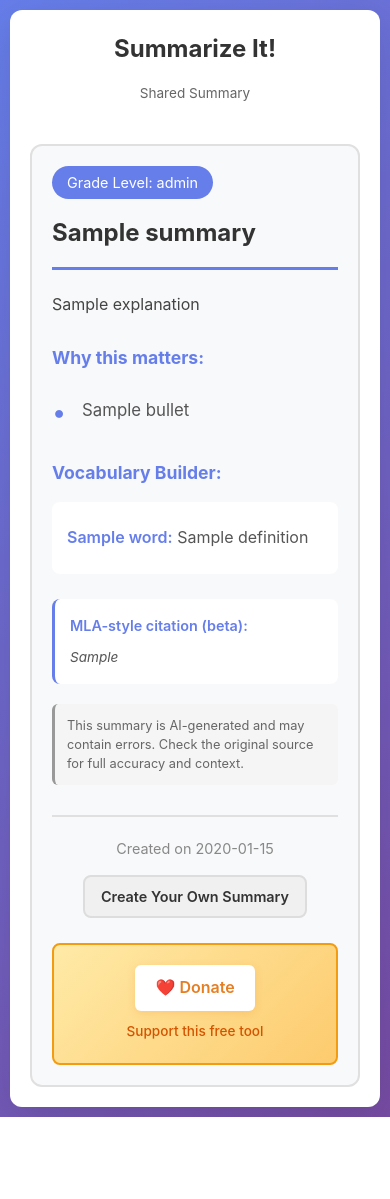
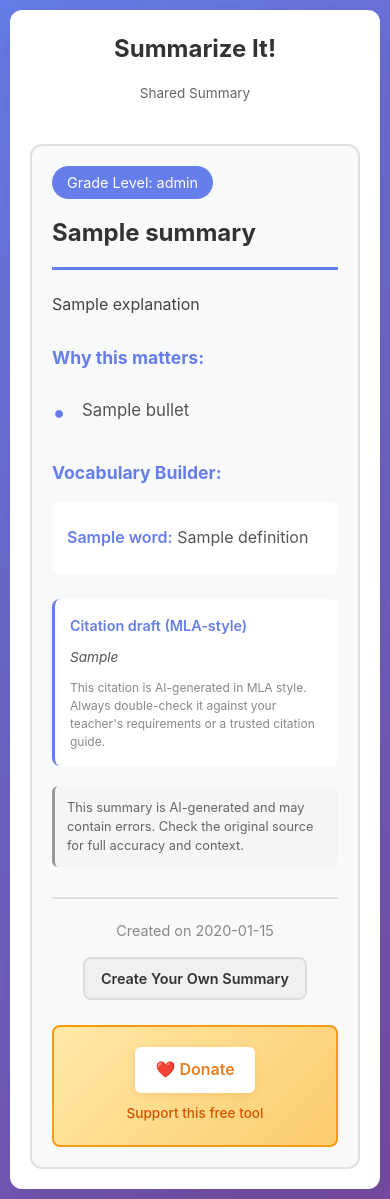
Before and after one commit to vinstercrypto/explain-this-for-kids, a Flask app: template templates/summary.html in a window 390 px wide. Before the commit the page ends 1117 px from the top, so only its background shows below. Run offline with Flask 3, Linux system fonts and the light colour scheme; the template is opened without the code that fills it: most values are stand-ins (such as "Sample title", 1, 10 or a date in 2020).

Commit message:
Refinement: Rebrand MLA citation as draft with verification warning
Changed MLA citation presentation to clarify it's AI-generated and requires verification:

Template changes (index.html, summary.html):
- Changed heading from "MLA-style citation (beta):" to "Citation draft (MLA-style)"
- Added warning note below citation: "This citation is AI-generated in MLA style. Always double-check it against your teacher's requirements or a trusted citation guide."
- Warning styled in smaller, muted gray text (0.8em, #888)

PDF changes (app.py):
- Updated heading to "Citation draft (MLA-style):"
- Added shorter warning for space: "Check this citation against official MLA guidelines before use."
- Used smaller font (8pt) for warning note

CSS changes (style.css):
- Added .citation-warning class for muted, smaller text
- Responsive: 0.75em font size on mobile (@media max-width: 768px)
- !important flags ensure warning styling overrides citation text styles

Documentation (README.md):
- Added "Citation Draft" to Advanced Features list
- Clarified it's a starting point that must be verified against official MLA guidelines

No logic changes:
- Citation still only appears for URL-based inputs
- Citation generation unchanged
- Existing AI disclaimer for summaries remains separate and unchanged

```diff
--- a/app.py
+++ b/app.py
@@ -697,9 +697,11 @@ def download_pdf():
         # MLA Citation (only if source was a URL)
         if result.get('mla_citation'):
             pdf.set_font('Helvetica', 'B', 10)
-            pdf.cell(0, 10, txt='MLA-style citation:', new_x=XPos.LMARGIN, new_y=YPos.NEXT)
+            pdf.cell(0, 10, txt='Citation draft (MLA-style):', new_x=XPos.LMARGIN, new_y=YPos.NEXT)
             pdf.set_font('Helvetica', 'I', 9)
             pdf.multi_cell(0, 5, txt=result['mla_citation'])
+            pdf.set_font('Helvetica', '', 8)
+            pdf.multi_cell(0, 4, txt='Check this citation against official MLA guidelines before use.')
             pdf.ln(3)
 
         # AI Disclaimer
--- a/static/style.css
+++ b/static/style.css
@@ -273,6 +273,14 @@ select:focus {
     word-wrap: break-word;
 }
 
+.citation-warning {
+    color: #888 !important;
+    font-size: 0.8em !important;
+    font-style: normal !important;
+    margin-top: 10px;
+    line-height: 1.5 !important;
+}
+
 /* AI Disclaimer */
 .ai-disclaimer {
     margin-bottom: 25px;
@@ -487,6 +495,10 @@ select:focus {
         font-size: 0.85em;
     }
 
+    .citation-warning {
+        font-size: 0.75em !important;
+    }
+
     .ai-disclaimer p {
         font-size: 0.8em;
     }
--- a/templates/index.html
+++ b/templates/index.html
@@ -75,8 +75,9 @@
             </div>
 
             <div class="mla-citation-section" id="mla-citation-section" style="display: none;">
-                <h4>MLA-style citation (beta):</h4>
+                <h4>Citation draft (MLA-style)</h4>
                 <p id="result-mla-citation"></p>
+                <p class="citation-warning">This citation is AI-generated in MLA style. Always double-check it against your teacher's requirements or a trusted citation guide.</p>
             </div>
 
             <div class="ai-disclaimer">
--- a/templates/summary.html
+++ b/templates/summary.html
@@ -50,8 +50,9 @@
 
             {% if summary.mla_citation %}
             <div class="mla-citation-section">
-                <h4>MLA-style citation (beta):</h4>
+                <h4>Citation draft (MLA-style)</h4>
                 <p>{{ summary.mla_citation }}</p>
+                <p class="citation-warning">This citation is AI-generated in MLA style. Always double-check it against your teacher's requirements or a trusted citation guide.</p>
             </div>
             {% endif %}
 
```
Also changed, not shown: README.md.
